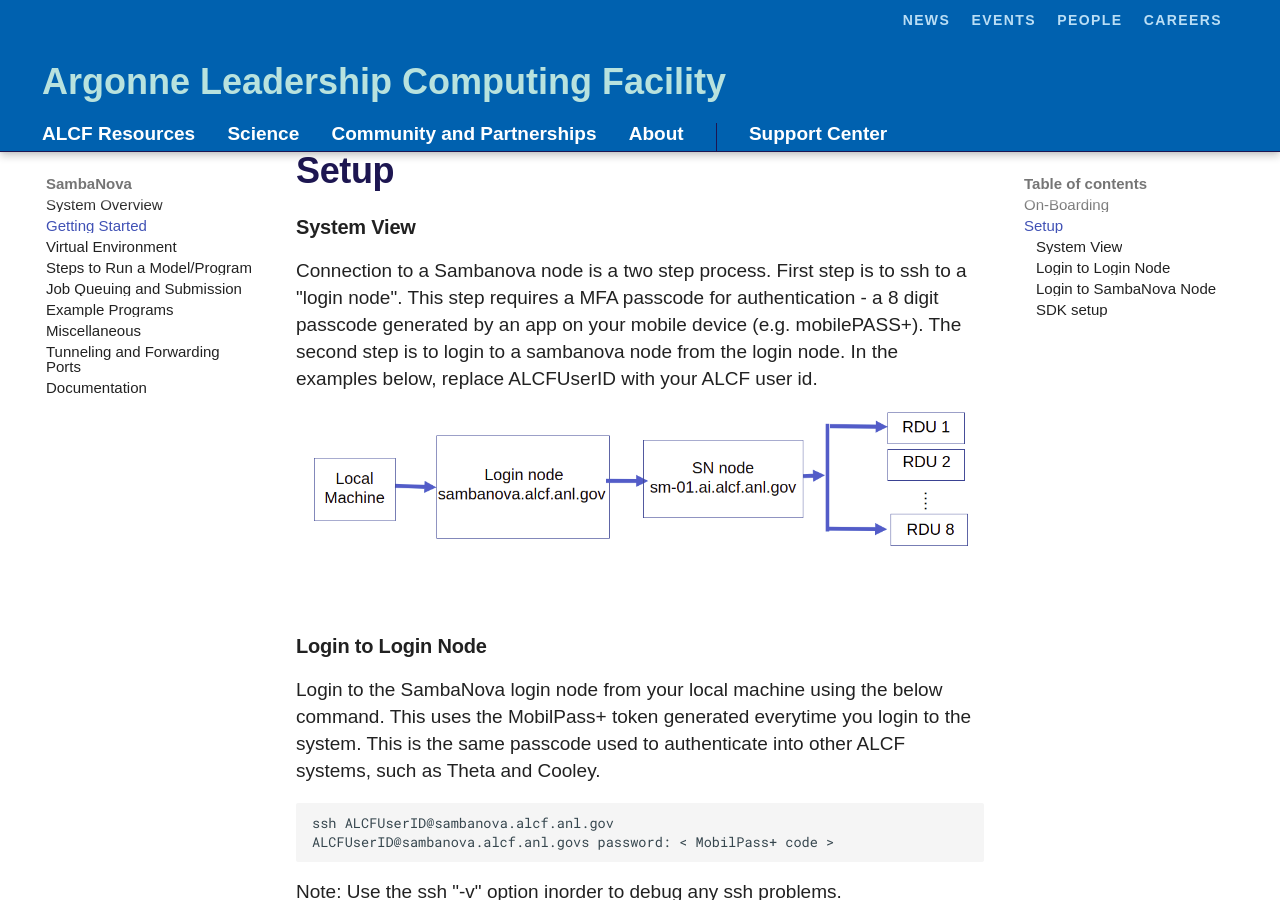
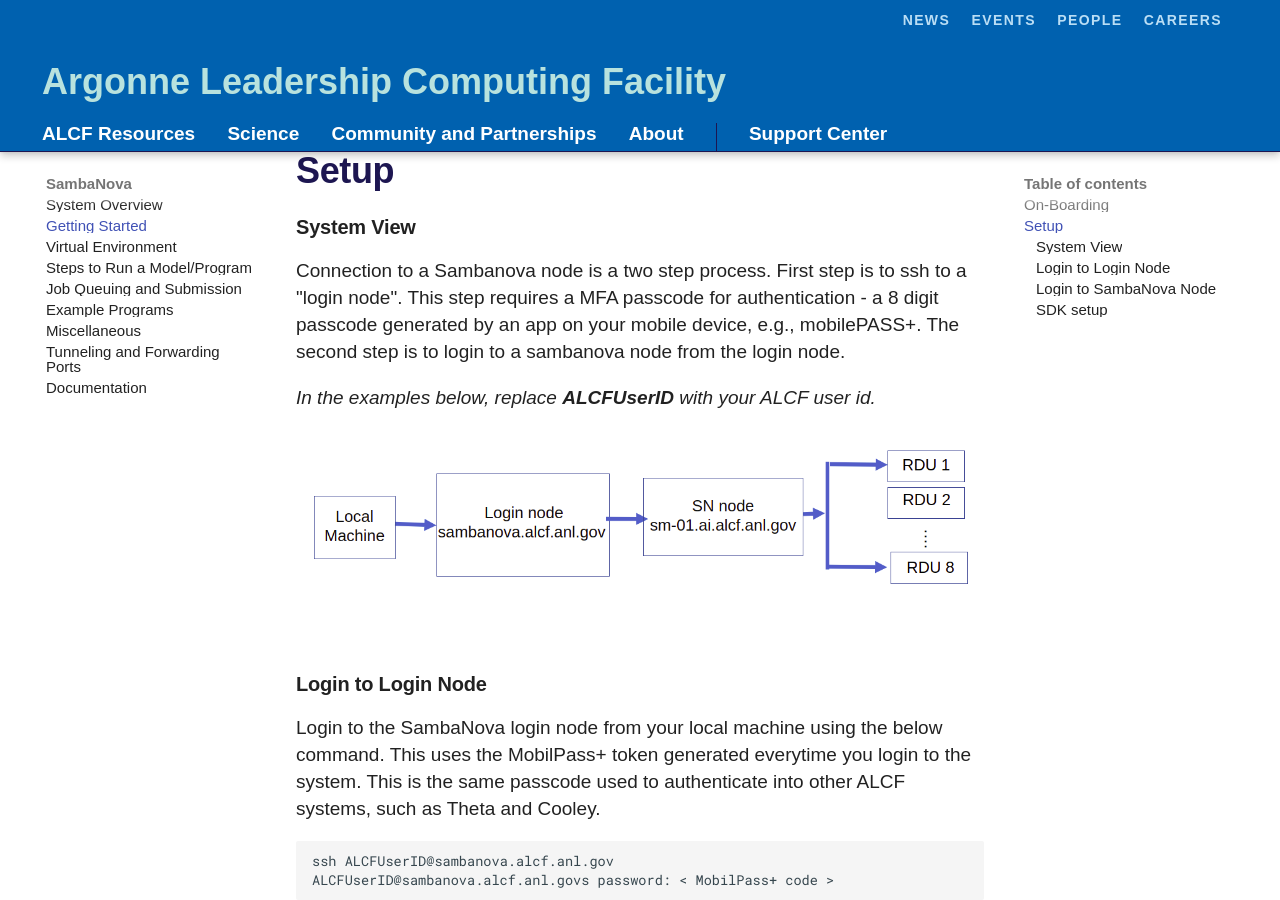
Before and after one commit to argonne-lcf/ai-testbed-userdocs, an MkDocs documentation site: the page built from docs/sambanova/Logging-into-a-SambaNova-Node.md, in a window 1280 px wide and 900 px high, scrolled down 374 px. Built offline with MkDocs 1.6.1 and Material for MkDocs 9.7.7, drawn with Linux system fonts in a browser that asks for light colours; some web fonts are replaced; comment, search, counter and statistics services are not loaded.

Commit message:
Updated for markdown standards.

```diff
--- a/docs/sambanova/Logging-into-a-SambaNova-Node.md
+++ b/docs/sambanova/Logging-into-a-SambaNova-Node.md
@@ -10,9 +10,11 @@
 ### System View
 
 Connection to a Sambanova node is a two step process. First step is to ssh to a "login node".
-This step requires a MFA passcode for authentication - a 8 digit passcode generated by an app on your mobile device (e.g. mobilePASS+).
+This step requires a MFA passcode for authentication - a 8 digit passcode generated by an app on your mobile device, e.g., mobilePASS+.
 The second step is to login to a sambanova node from the login node.
-In the examples below, replace ALCFUserID with your ALCF user id.
+
+*In the examples below, replace* ***ALCFUserID*** *with your ALCF user id.*
+
 ![SambaNova System View](Log_in.png "SambaNova System View")
 
 ### Login to Login Node
```
Also changed, not shown: docs/sambanova/System-Overview.md (+1 -1 lines), docs/sambanova/Tunneling-and-forwarding-ports.md (+4 -2 lines), docs/sambanova/Virtual-Environment.md (+1 -0 lines).
